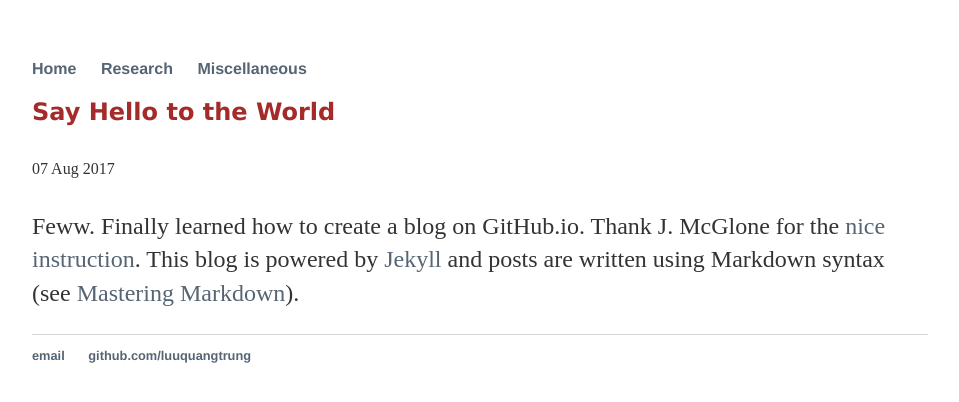
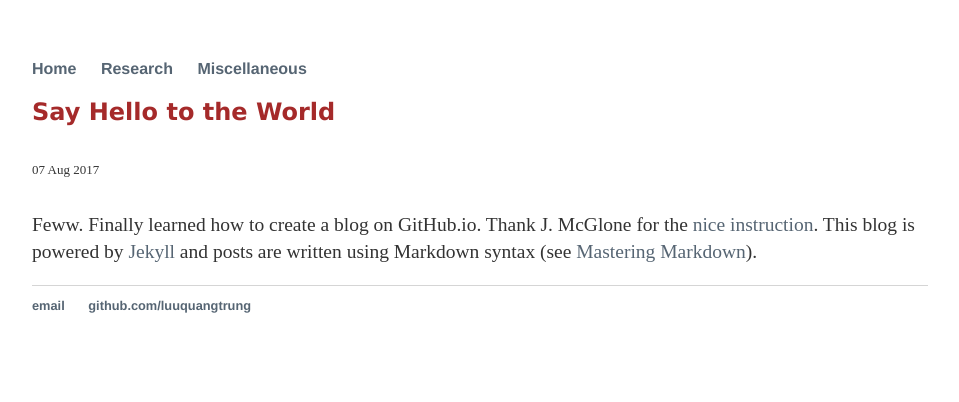
Before and after one commit to luuquangtrung/luuquangtrung.github.io_v1, a Jekyll site: the page built from _posts/2017-08-07-site-launched.md, in a window 1280 px wide. Shown: the top 402 px of the page, without its empty margins (160-1119 px from the left). Built offline with Jekyll 4.4.1, drawn with Linux system fonts in a browser that asks for light colours.

Commit message:
Update post.html

```diff
--- a/_layouts/post.html
+++ b/_layouts/post.html
@@ -7,14 +7,14 @@ layout: default
 
 <!-- <p class="meta"> {{ page.date | date_to_string }} </p> -->
 <p class="meta">
-  <font size="3">
+  <font size="2">
     {{ page.date | date_to_string }}
   </font>
 </p>
 
 <!-- Contents -->
 <div class="post">
-  <font size="3">
+  <font size="2">
     {{ content }}
   </font>
 </div>
```
